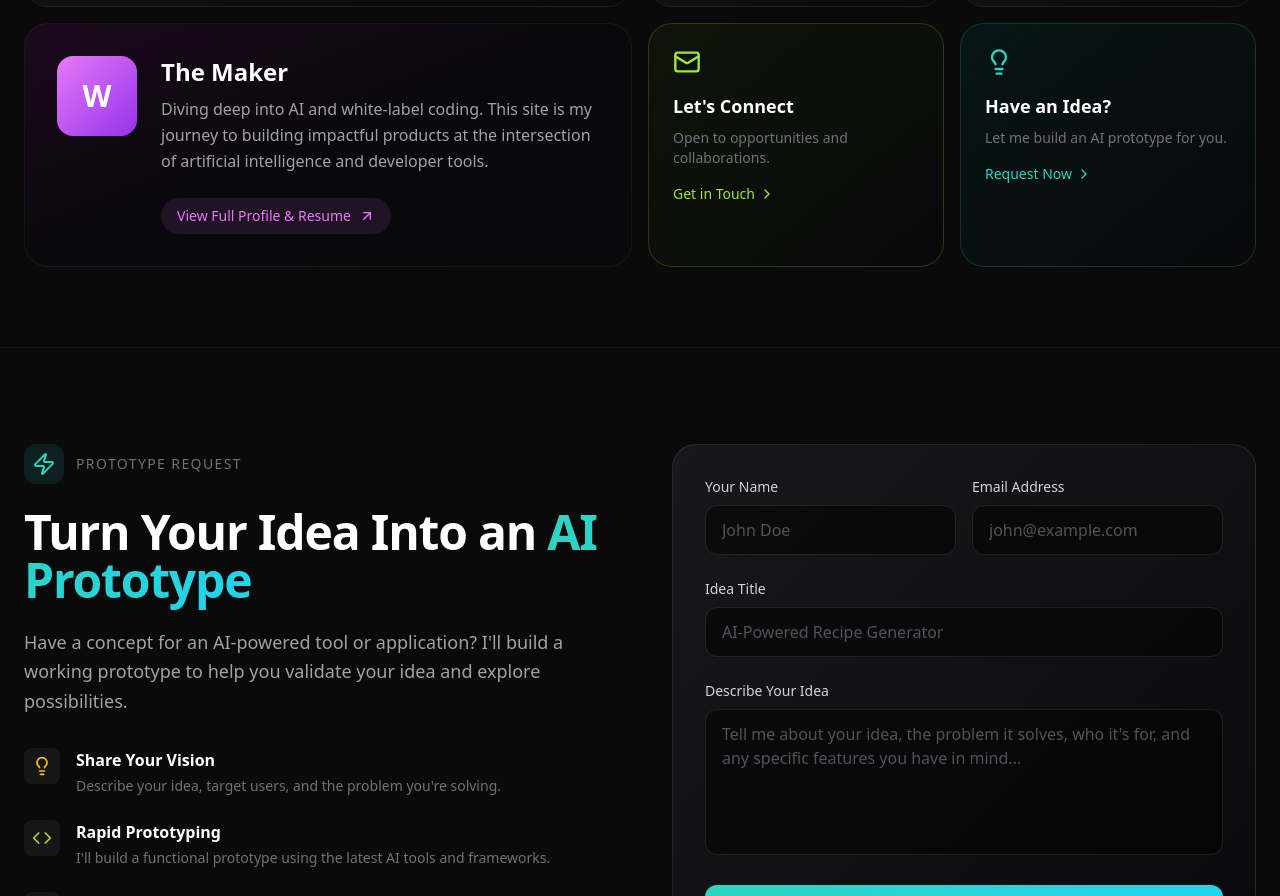
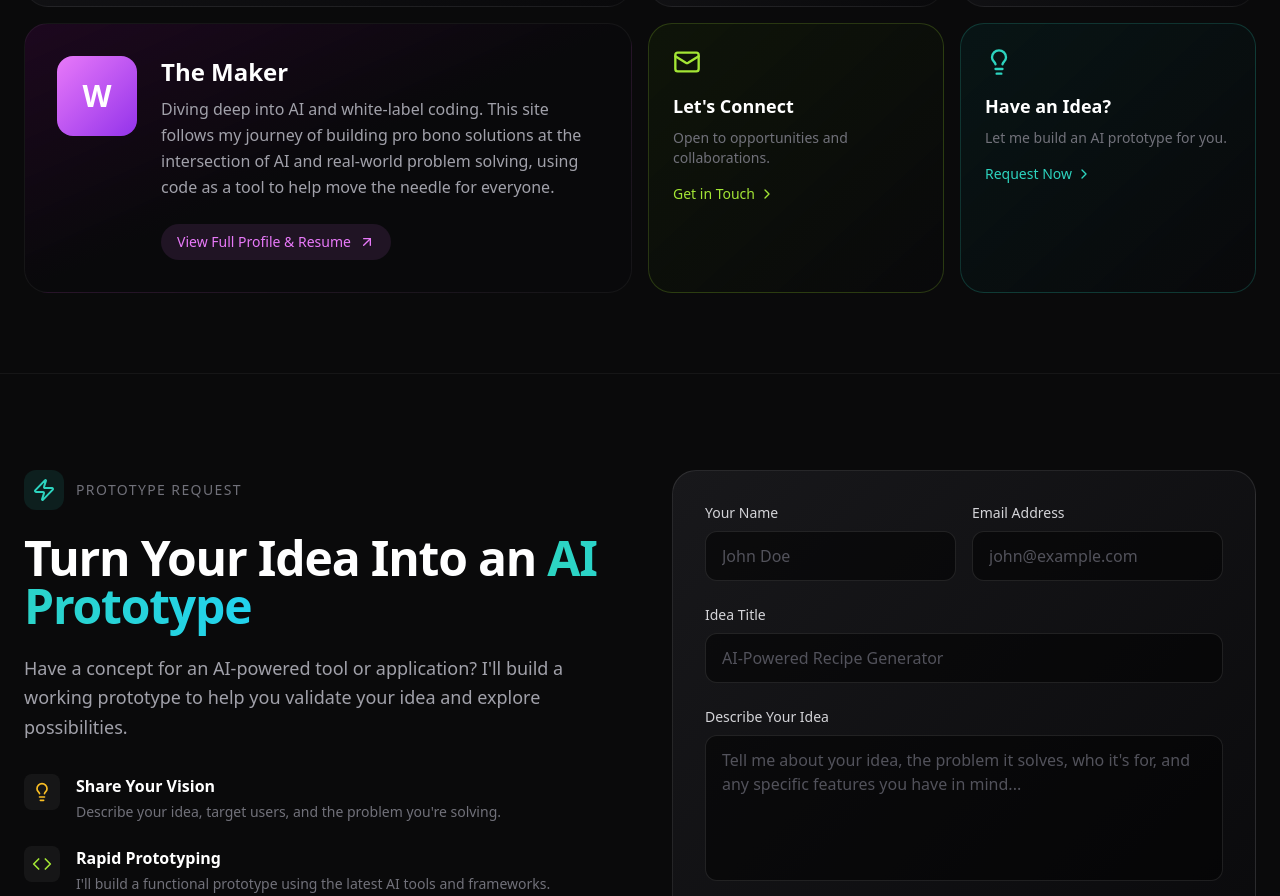
Before and after one commit to gordianknot-legacy/my-sandbox, a Next.js app: page / in a window 1280 px wide. Shown: the part 1108-2004 px from the top of the page. Built offline with nearby package versions, Linux system fonts and the light colour scheme.

Commit message:
Update about me

```diff
--- a/app/page.tsx
+++ b/app/page.tsx
@@ -224,8 +224,7 @@ export default function Home() {
                 <div className="flex-grow">
                   <h3 className="text-2xl font-bold mb-2">The Maker</h3>
                   <p className="text-zinc-400 mb-6 leading-relaxed">
-                    Diving deep into AI and white-label coding. This site is my journey to building impactful products
-                    at the intersection of artificial intelligence and developer tools.
+                    Diving deep into AI and white-label coding. This site follows my journey of building pro bono solutions at the intersection of AI and real-world problem solving, using code as a tool to help move the needle for everyone.
                   </p>
                   <a href="/about" className="inline-flex items-center gap-2 px-4 py-2 bg-fuchsia-400/10 text-fuchsia-400 rounded-full text-sm font-medium hover:bg-fuchsia-400/20 transition-colors">
                     View Full Profile &amp; Resume <ArrowUpRight size={16} />
```
